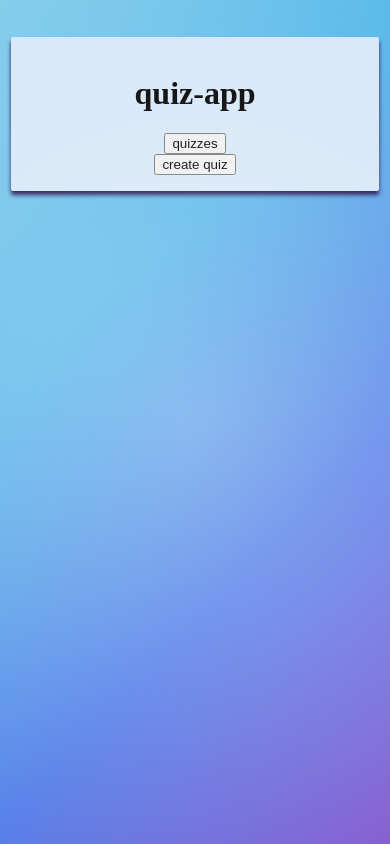
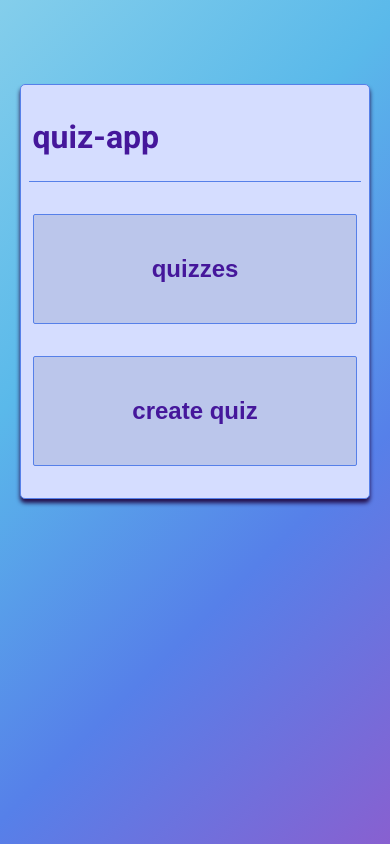
Before and after one commit to BasedBoznie/web-quiz-app, a website: page src/index.html in a window 390 px wide. Drawn offline with Linux system fonts and the light colour scheme.

Commit message:
Added responsivity to index.html

```diff
--- a/src/index.html
+++ b/src/index.html
@@ -3,14 +3,23 @@
 <head>
     <meta charset="UTF-8">
     <meta name="viewport" content="width=device-width, initial-scale=1.0">
+    <link rel="preconnect" href="https://fonts.googleapis.com">
+    <link rel="preconnect" href="https://fonts.gstatic.com" crossorigin>
+    <link href="https://fonts.googleapis.com/css2?family=Dosis&family=Open+Sans:wght@300&family=Poppins:ital,wght@0,100;0,200;0,300;0,400;0,500;0,600;0,700;0,800;0,900;1,100;1,200;1,300;1,400;1,500;1,600;1,700;1,800;1,900&family=Roboto:ital,wght@0,100;0,300;0,400;0,500;0,700;0,900;1,100;1,300;1,400;1,500;1,700;1,900&display=swap" rel="stylesheet">
     <link rel="stylesheet" href="styles/styles.css">
     <title>web-quiz-app</title>
 </head>
 <body>
     <div class="app-container">
-        <h1>quiz-app</h1>
-        <button onclick="window.location.href='quizzes.html'">quizzes</button>
-        <button onclick="window.location.href='create-quiz.html'">create quiz</button>
+        <div class="index-header">
+            <h1>quiz-app</h1>
+        </div>
+        <div class="index-body">
+            <div class="nav-grid">
+                <button onclick="window.location.href='quizzes.html'" class="nav-btn">quizzes</button>
+                <button onclick="window.location.href='create-quiz.html'" class="nav-btn">create quiz</button>
+            </div>
+        </div>
     </div>
 </body>
 </html>
--- a/src/styles/styles.css
+++ b/src/styles/styles.css
@@ -5,6 +5,7 @@
     --color-3: #5ab9ea;
     --color-4: #5680e9;
     --color-5: #8860d0;
+    --color-6: #45179b;
 
     --color-placeholder-1: #c1c8e4;
     --color-placeholder-2: #84ceeb;
@@ -22,9 +23,17 @@ body {
         var(--color-4),
         var(--color-5)
     );
-    background-size: 100vw 100vh;
+    background-size: cover; /* Fills the content area, not just the viewport */
+    background-attachment: fixed; /* Makes background fixed and seamless */
+    background-repeat: no-repeat; /* Prevents unwanted repetition */
+    min-height: 100%; /* Ensures at least full height */
+    margin: 0;
+    font-family: "Roboto", sans-serif;
+    font-weight: 400;
+    font-style: normal;
+    max-height: 100%;
 }
-
+/*
 body::before {
     content: "";
     position: absolute;
@@ -35,16 +44,97 @@ body::before {
     background: radial-gradient(circle, rgba(255, 255, 255, 0.3), rgba(255, 255, 255, 0));
     pointer-events: none;
 }
-
+*/
 .app-container {
-    background-color: #d6e7f8;
+    background-color: #d5ddff;
     display: flex;
     flex-direction: column;
     align-items: center;
     padding: 1rem;
+    width: 40%;
     max-width: 90%;
+    max-height: 90%;
     margin: 0 auto;
     margin-top: 10%;
+    border-radius: 5px;
+    border: solid 1px var(--color-4);
+    box-shadow: 0px 4px 4px #230e4b;
+    flex-wrap: wrap;
+}
+
+.index-header {
+    padding: 0.2rem;
+    width: 98%;
+    margin-bottom: 2rem;
+    border-bottom: 1.5px solid var(--color-4);
+    color: var(--color-6)
+}
+
+.index-body {
+    width: 98%;
+    margin-bottom: 1.5rem;
+}
+
+.nav-grid {
+    display: grid;
+    grid-template-columns: 1fr; /* One column by default */
+    gap: 0.3rem;
+}
+
+.nav-btn {
+    padding: 0.5rem;
+    background-color: #bbc6eb;
+    border: 1px solid var(--color-4);
     border-radius: 2px;
-    box-shadow: 0px 4px 4px #230e4b;
+    text-align: center;
+    font-size: 20px;
+    color: var(--color-6);
+    font-weight: 600;
 }
+
+.nav-btn:hover {
+    background-color: var(--color-5);
+    color: #a0e0fa;
+    border-color: var(--color-2);
+}
+
+/* For large desktops */
+@media (min-width: 1200px) {
+    .app-container {
+        max-width: 70%; /* Narrow the content on larger screens */
+        max-height: 90%;
+    }
+}
+
+/* For tablets and smaller laptops */
+@media (min-width: 768px) and (max-width: 1199px) {
+    .app-container {
+        width: 70%;
+        margin-top: 5vh;
+        max-height: 90%;
+    }
+}
+
+/* For mobile devices */
+@media (max-width: 767px) {
+    .index-header {
+        font-size: 1rem;
+    }
+
+    .app-container {
+        margin-top: 10vh;
+        width: 85%;
+        height: 80%;
+        max-height: 90%;
+        padding: 0.5rem;
+    }
+
+    .nav-grid {
+        gap: 2rem;
+    }
+
+    .nav-btn {
+        padding: 2.5rem;
+        font-size: 1.5rem;
+    }
+}
```
